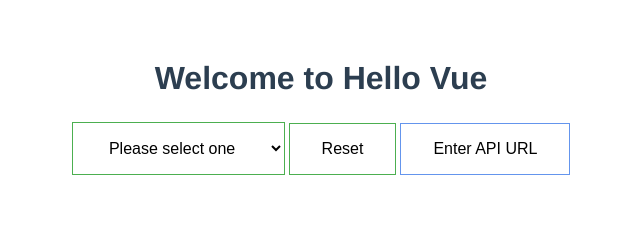
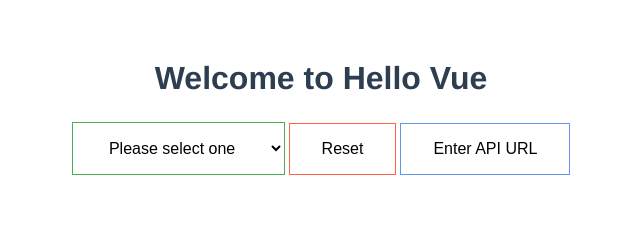
Before and after one commit to bhaveshletter/hello-vue, a Vue app: page / in a window 1280 px wide. Shown: the top 225 px of the page, without its empty margins (319-959 px from the left). Built offline with nearby package versions, Linux system fonts and the light colour scheme.

Commit message:
cosmetic changes

```diff
--- a/src/App.vue
+++ b/src/App.vue
@@ -9,7 +9,7 @@
       </option>
     </select>
 
-    <button @click='reset()' class='btn btn-green'>
+    <button @click='reset()' class='btn btn-red'>
       Reset
     </button>
 
@@ -142,6 +142,17 @@
     color: white;
   }
 
+  .btn-red {
+    background-color: white;
+    color: black;
+    border: 1px solid #FF6347;
+  }
+
+  .btn-red:hover {
+    background-color: #FF6347;
+    color: white;
+  }
+
   .btn-blue {
     background-color: white;
     color: black;
```
